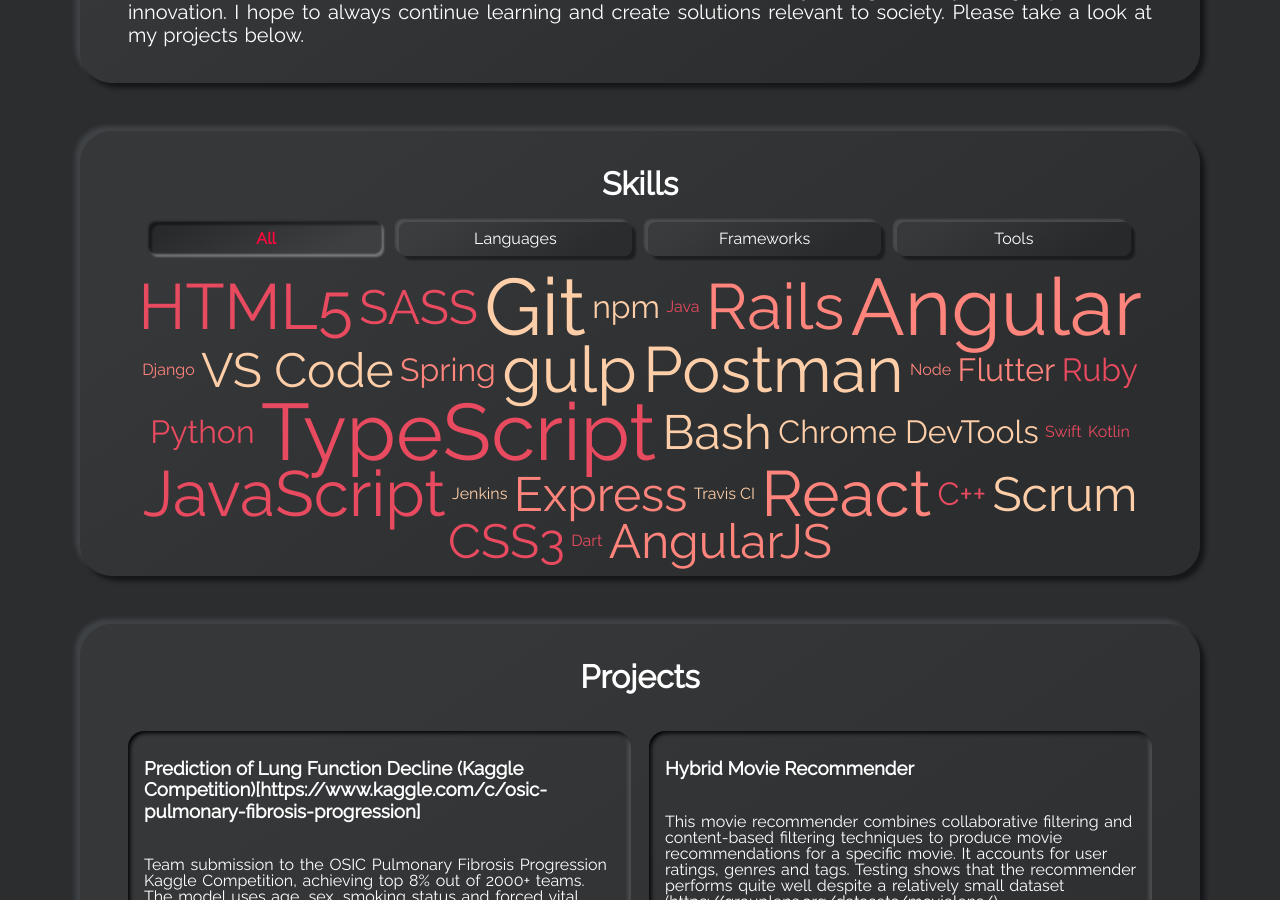
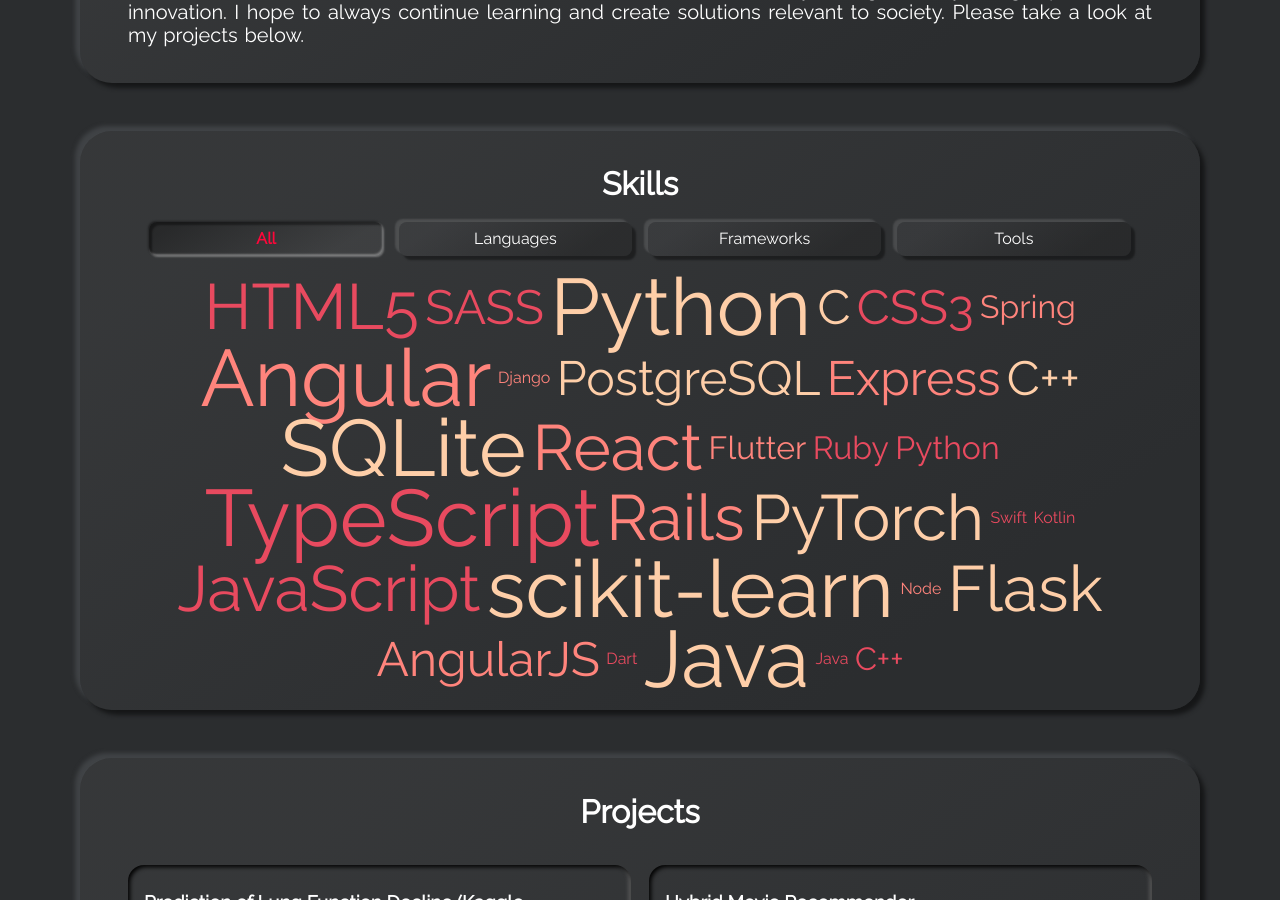
Before and after one commit to maxchen8920/maxchen8920.github.io, a Jekyll site: the page built from index.html, in a window 1280 px wide and 900 px high, scrolled down 1265 px. Built offline with Jekyll 4.4.1, drawn with Linux system fonts in a browser that asks for light colours.

Commit message:
Update skills-tools.yml

```diff
--- a/_data/skills-tools.yml
+++ b/_data/skills-tools.yml
@@ -5,32 +5,29 @@
 # - name: Git
 #   weight: 5
 
-- name: Git
+- name: Python
   weight: 5
 
-- name: Bash
+- name: Java
+  weight: 5
+
+- name: Flask
+  weight: 4
+
+- name: scikit-learn
+  weight: 5
+
+- name: PyTorch
+  weight: 4
+
+- name: C
   weight: 3
 
-- name: Scrum
+- name: C++
   weight: 3
 
-- name: Travis CI
-  weight: 1
-
-- name: Jenkins
-  weight: 1
-
-- name: Chrome DevTools
-  weight: 2
-
-- name: npm
-  weight: 2
-
-- name: gulp
-  weight: 4
-
-- name: VS Code
+- name: PostgreSQL
   weight: 3
 
-- name: Postman
-  weight: 4
+- name: SQLite
+  weight: 5
```
